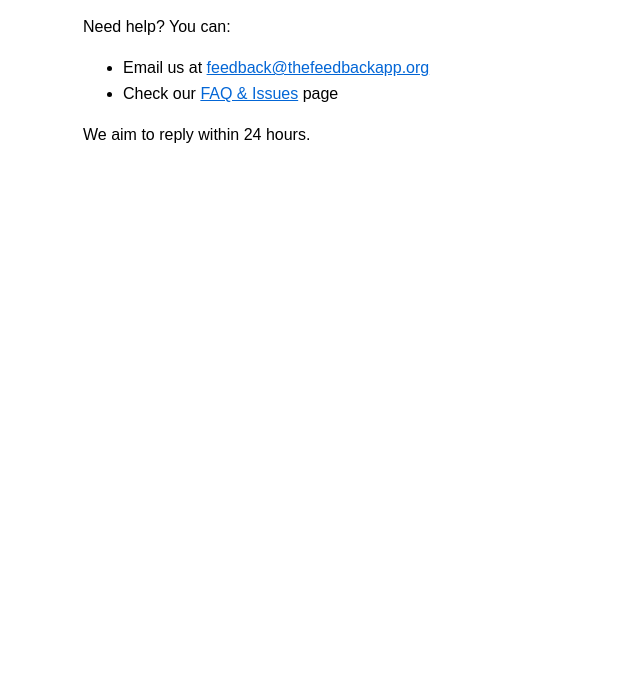
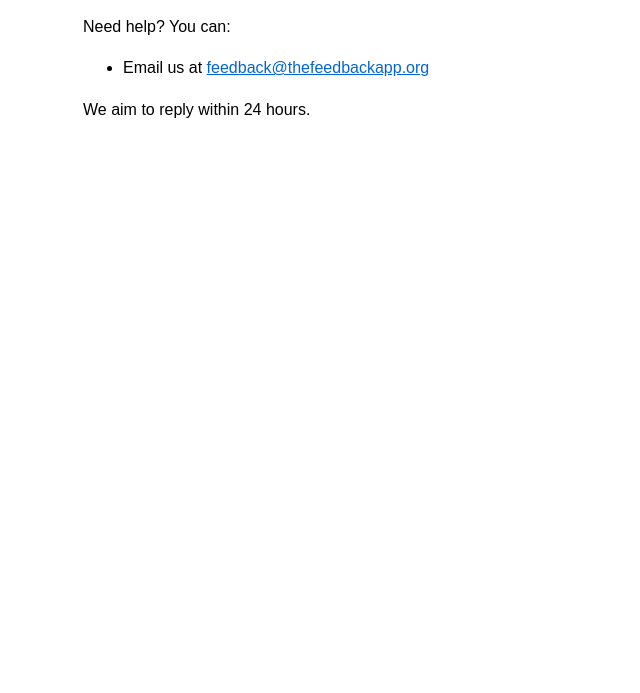
Before and after one commit to Bilalrs/feedback-support, a plain HTML site: page index.html in a window 1280 px wide. Shown: the part 107-800 px from the top of the page, without its empty margins (257-897 px from the left). Drawn offline with Linux system fonts and the light colour scheme.

Commit message:
Update index.html

```diff
--- a/index.html
+++ b/index.html
@@ -15,7 +15,6 @@
   <p>Need help? You can:</p>
   <ul>
     <li>Email us at <a href="mailto:feedback@thefeedbackapp.org">feedback@thefeedbackapp.org</a></li>
-    <li>Check our <a href="https://github.com/Bilalrs/feedback-support/issues">FAQ & Issues</a> page</li>
   </ul>
   <p>We aim to reply within 24 hours.</p>
 </body>
```
